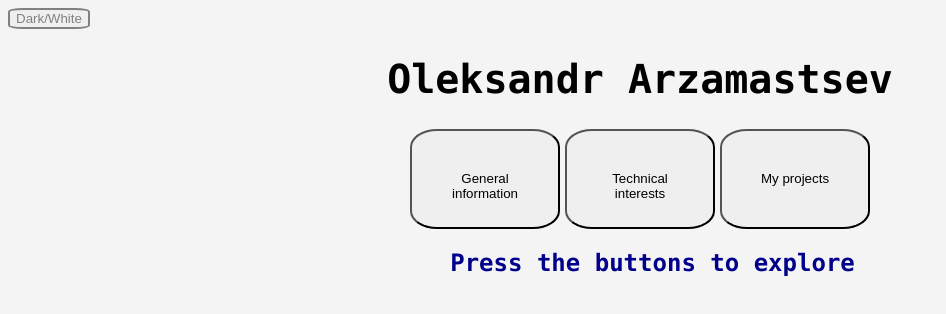
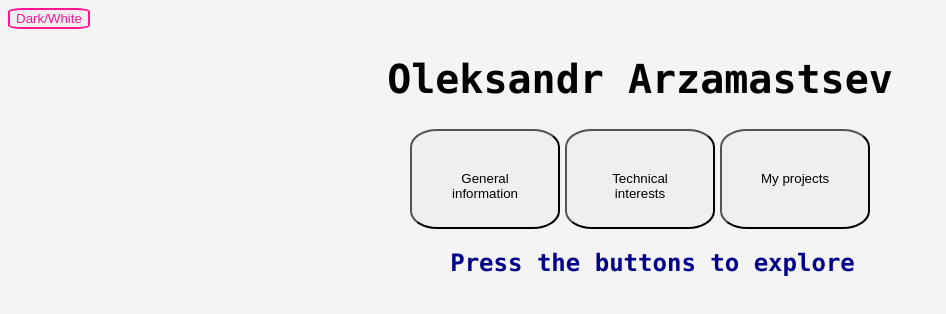
Before and after one commit to sashartham21/project, a plain HTML site: page index.html in a window 1280 px wide. Shown: the whole page, without its empty margins (0-946 px from the left). Drawn offline with Linux system fonts and the light colour scheme.

Commit message:
found one more contrast issue and fixed

```diff
--- a/styles.css
+++ b/styles.css
@@ -55,9 +55,9 @@ button{
     text-align:center;
 }
 .cb{
-    color: grey;
+    color: deeppink;
 
-    border: 2px solid grey;
+    border: 2px solid deeppink;
 
 
 }
```
